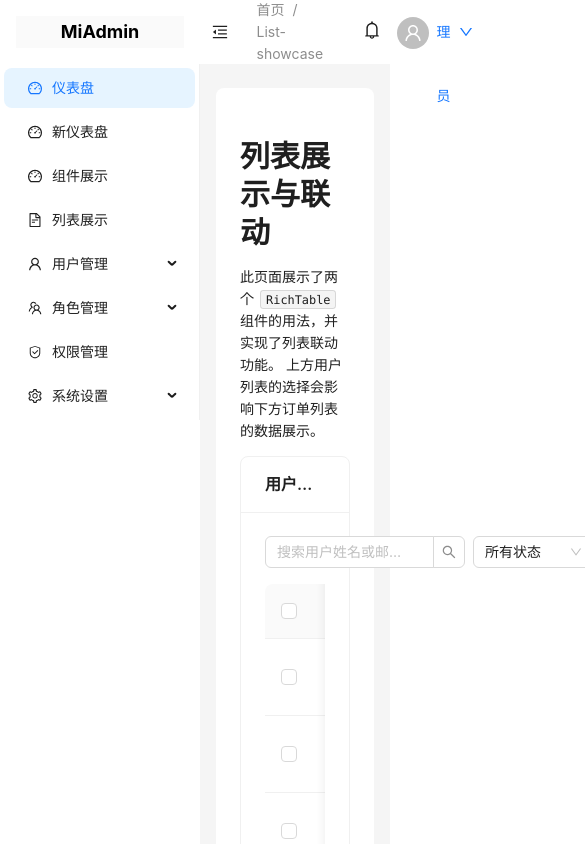
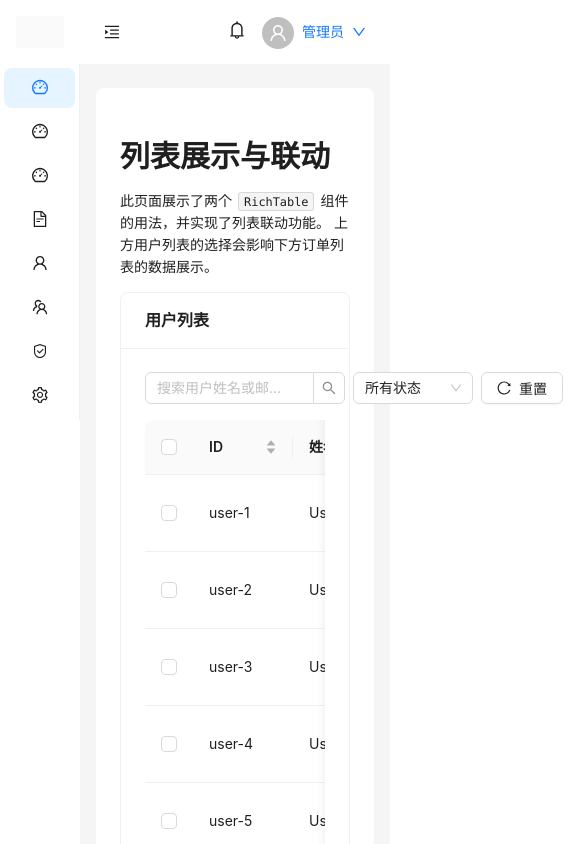
Before and after one commit to ccnuzw/miadmin, a Next.js app: page /list-showcase in a window 390 px wide. Shown: the top 844 px of the page, 585 px wide, since content can reach past the window. Built offline with nearby package versions, Linux system fonts and the light colour scheme.

Commit message:
主框架大小屏适配

```diff
--- a/components/BreadcrumbNav.tsx
+++ b/components/BreadcrumbNav.tsx
@@ -39,7 +39,7 @@ const BreadcrumbNav: React.FC = () => {
   }
 
   return (
-    <Breadcrumb style={{ margin: '0 16px' }} items={breadcrumbItems} />
+    <Breadcrumb className="hidden md:block" style={{ margin: '0 16px' }} items={breadcrumbItems} />
   );
 };
 
--- a/components/Form/GeneralForm.tsx
+++ b/components/Form/GeneralForm.tsx
@@ -1,14 +1,27 @@
 import React from 'react';
-import { Form } from 'antd';
+import { Form, Grid } from 'antd';
 import type { FormProps } from 'antd';
+
+const { useBreakpoint } = Grid;
 
 interface GeneralFormProps extends FormProps {
   // You can add common props for your forms here
 }
 
 const GeneralForm: React.FC<GeneralFormProps> = (props) => {
+  const screens = useBreakpoint();
+
+  const formLayout = screens.lg ? 'horizontal' : 'vertical';
+  const labelCol = screens.lg ? { span: 6 } : { span: 24 };
+  const wrapperCol = screens.lg ? { span: 14 } : { span: 24 };
+
   return (
-    <Form {...props} />
+    <Form
+      layout={formLayout}
+      labelCol={labelCol}
+      wrapperCol={wrapperCol}
+      {...props}
+    />
   );
 };
 
--- a/components/Layout/MainLayout.tsx
+++ b/components/Layout/MainLayout.tsx
@@ -21,7 +21,7 @@ const MainLayout: React.FC<MainLayoutProps> = ({ children }) => {
 
   return (
     <Layout className="!min-h-screen" hasSider style={{ minHeight: '100vh', display: 'flex', flexDirection: 'row' }}>
-      <Sidebar collapsed={collapsed} />
+      <Sidebar collapsed={collapsed} onCollapse={setCollapsed} />
       <Layout>
         <Header collapsed={collapsed} setCollapsed={setCollapsed} />
         <Content style={{ margin: '24px 16px', padding: 24, minHeight: 280, background: colorBgContainer, borderRadius: borderRadiusLG }}>
--- a/components/Layout/Sidebar.tsx
+++ b/components/Layout/Sidebar.tsx
@@ -15,11 +15,25 @@ const { Sider } = Layout;
 
 interface SidebarProps {
   collapsed: boolean;
+  onCollapse?: (collapsed: boolean) => void;
 }
 
-const Sidebar: React.FC<SidebarProps> = ({ collapsed }) => {
+const Sidebar: React.FC<SidebarProps> = ({ collapsed, onCollapse }) => {
   return (
-    <Sider trigger={null} collapsible collapsed={collapsed} width={200} collapsedWidth={80} style={{ background: '#fff' }}>
+    <Sider
+      trigger={null}
+      collapsible
+      collapsed={collapsed}
+      breakpoint="lg" // 当屏幕宽度小于 lg (992px) 时触发响应式
+      onCollapse={(value) => {
+        if (onCollapse) {
+          onCollapse(value);
+        }
+      }}
+      width={200}
+      collapsedWidth={80}
+      style={{ background: '#fff' }}
+    >
       <div className="demo-logo-vertical" style={{ height: 32, margin: 16, background: 'rgba(0,0,0,.02)', display: 'flex', alignItems: 'center', justifyContent: 'center' }}>
         {!collapsed && <h1 style={{ color: '#000', fontSize: '18px', margin: 0 }}>MiAdmin</h1>}
       </div>
--- a/components/Table/GeneralTable.tsx
+++ b/components/Table/GeneralTable.tsx
@@ -1,14 +1,27 @@
 import React from 'react';
-import { Table } from 'antd';
+import { Table, Grid } from 'antd';
 import type { TableProps } from 'antd';
+
+const { useBreakpoint } = Grid;
 
 interface GeneralTableProps extends TableProps<any> {
   // You can add common props for your tables here
 }
 
 const GeneralTable: React.FC<GeneralTableProps> = (props) => {
+  const screens = useBreakpoint();
+
+  const paginationConfig = props.pagination === false ? false : {
+    ...(props.pagination as object),
+    simple: !screens.lg,
+  };
+
   return (
-    <Table {...props} />
+    <Table
+      scroll={{ x: 'max-content' }}
+      pagination={paginationConfig}
+      {...props}
+    />
   );
 };
 
--- a/components/Table/RichTable.tsx
+++ b/components/Table/RichTable.tsx
@@ -1,12 +1,13 @@
 'use client';
 
 import React, { useState, useEffect, useCallback } from 'react';
-import { Table, Input, Button, Space, Select, Tag, PaginationProps } from 'antd';
+import { Table, Input, Button, Space, Select, Tag, Grid } from 'antd';
 import { SearchOutlined, ReloadOutlined } from '@ant-design/icons';
 import type { ColumnsType, TablePaginationConfig } from 'antd/es/table';
 
 const { Search } = Input;
 const { Option } = Select;
+const { useBreakpoint } = Grid;
 
 interface RichTableProps<T> {
   columns: ColumnsType<T>;
@@ -37,6 +38,7 @@ function RichTable<T extends object>({
   initialSearch,
   initialFilters,
 }: RichTableProps<T>) {
+  const screens = useBreakpoint();
   const [data, setData] = useState<T[]>([]);
   const [loading, setLoading] = useState(false);
   const [pagination, setPagination] = useState<TablePaginationConfig>({
@@ -70,13 +72,14 @@ function RichTable<T extends object>({
       setPagination((prev) => ({
         ...prev,
         total: result.total,
+        simple: !screens.lg, // 在小屏幕上使用 simple 模式
       }));
     } catch (error) {
       console.error('Failed to fetch data:', error);
     } finally {
       setLoading(false);
     }
-  }, [pagination.current, pagination.pageSize, sortBy, sortOrder, search, filters, fetchData]);
+  }, [pagination.current, pagination.pageSize, sortBy, sortOrder, search, filters, fetchData, screens.lg]);
 
   useEffect(() => {
     loadData();
@@ -166,7 +169,7 @@ function RichTable<T extends object>({
         dataSource={data}
         rowKey={rowKey}
         loading={loading}
-        pagination={pagination}
+        pagination={{ ...pagination, simple: !screens.lg }} // 动态设置 simple 模式
         onChange={handleTableChange}
         rowSelection={rowSelection}
         scroll={{ x: 'max-content' }} // Enable horizontal scrolling for many columns
```
